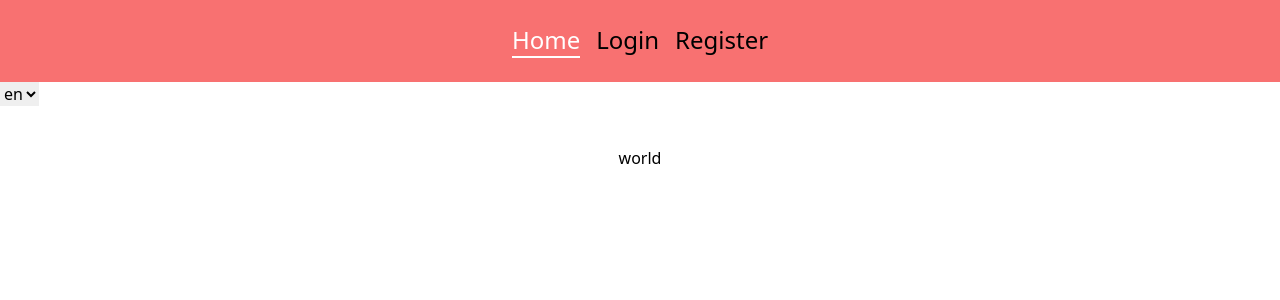
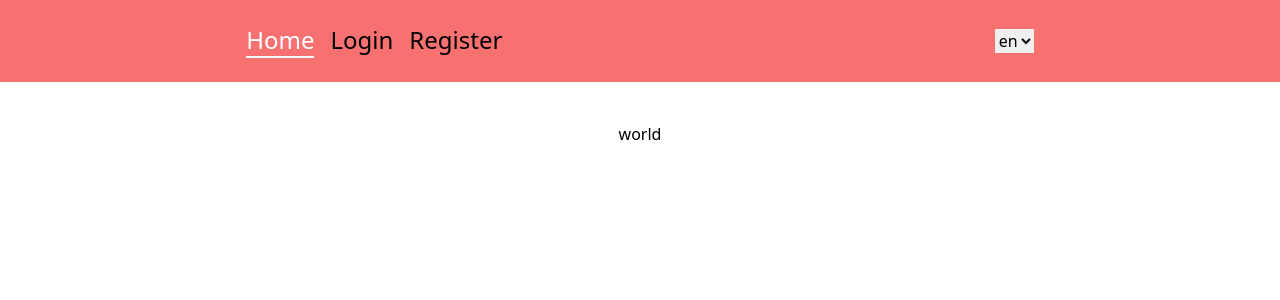
Before and after one commit to omarijalagania/vue-app-1, a Vue app: page / in a window 1280 px wide. Shown: the top 300 px of the page. Built offline with nearby package versions, Linux system fonts and the light colour scheme.

Commit message:
feat: move lang switch to nav

```diff
--- a/public/locale/en.json
+++ b/public/locale/en.json
@@ -1,3 +1,5 @@
 {
-  "hello": "world"
+  "hello": "world",
+  "login": "Login",
+  "register": "Register"
 }
--- a/public/locale/ge.json
+++ b/public/locale/ge.json
@@ -1,3 +1,5 @@
 {
-  "hello": "სამყარო"
+  "hello": "სამყარო",
+  "login": "შესვლა",
+  "register": "რეგისტრაცია"
 }
--- a/src/components/LoginForm.vue
+++ b/src/components/LoginForm.vue
@@ -12,7 +12,7 @@
         <h3
           class="text-5xl text-white font-semibold tracking-widest animate__animated animate__fadeInDown"
         >
-          Login
+          {{ $t("login") }}
         </h3>
       </div>
       <div
--- a/src/components/MyHome.vue
+++ b/src/components/MyHome.vue
@@ -1,16 +1,5 @@
 <template>
-  <div class="locale-changer">
-    <select v-model="$i18n.locale">
-      <option
-        v-for="locale in $i18n.availableLocales"
-        :key="`locale-${locale}`"
-        :value="locale"
-      >
-        {{ locale }}
-      </option>
-    </select>
-  </div>
-  <h1 v-t="{ path: 'hello' }" class="p-10 text-center"></h1>
+  <h1 class="p-10 text-center">{{ $t("hello") }}</h1>
 </template>
 
 <script>
--- a/src/components/RegisterForm.vue
+++ b/src/components/RegisterForm.vue
@@ -12,7 +12,7 @@
         <h3
           class="text-5xl text-white font-semibold tracking-widest animate__animated animate__fadeInDown"
         >
-          Register
+          {{ $t("register") }}
         </h3>
       </div>
       <div
--- a/src/components/TheNav.vue
+++ b/src/components/TheNav.vue
@@ -1,10 +1,23 @@
 <template>
-  <ul class="py-6 mx-auto bg-red-400 flex justify-center">
-    <li class="flex space-x-4 text-2xl">
-      <router-link to="/">Home</router-link>
-      <router-link to="/login">Login</router-link>
-      <router-link to="/register">Register</router-link>
-    </li>
+  <ul class="py-6 mx-auto bg-red-400 flex justify-around items-center">
+    <div>
+      <li class="flex space-x-4 text-2xl">
+        <router-link to="/">Home</router-link>
+        <router-link to="/login">Login</router-link>
+        <router-link to="/register">Register</router-link>
+      </li>
+    </div>
+    <div>
+      <select v-model="$i18n.locale">
+        <option
+          v-for="locale in $i18n.availableLocales"
+          :key="`locale-${locale}`"
+          :value="locale"
+        >
+          {{ locale }}
+        </option>
+      </select>
+    </div>
   </ul>
 </template>
 
```
